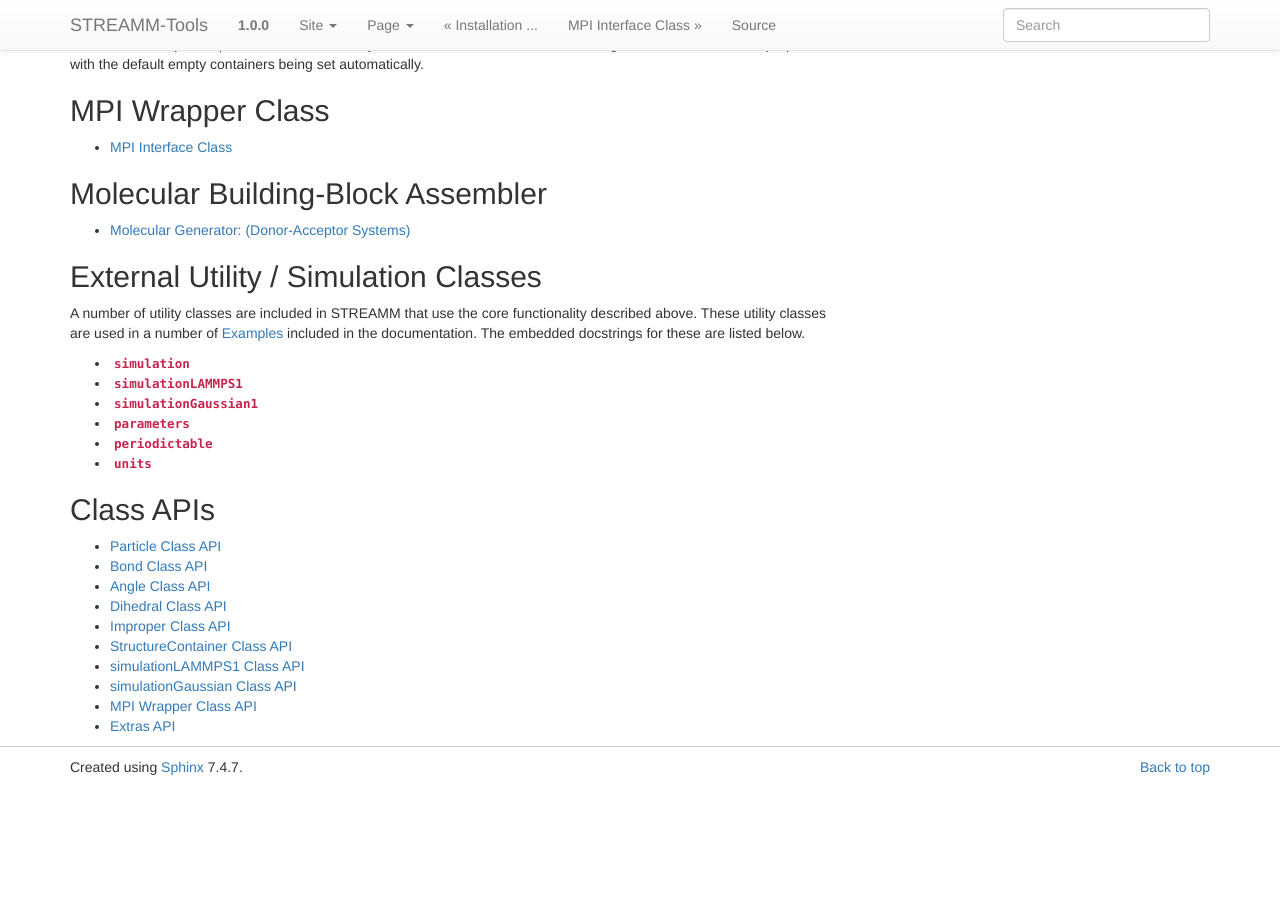
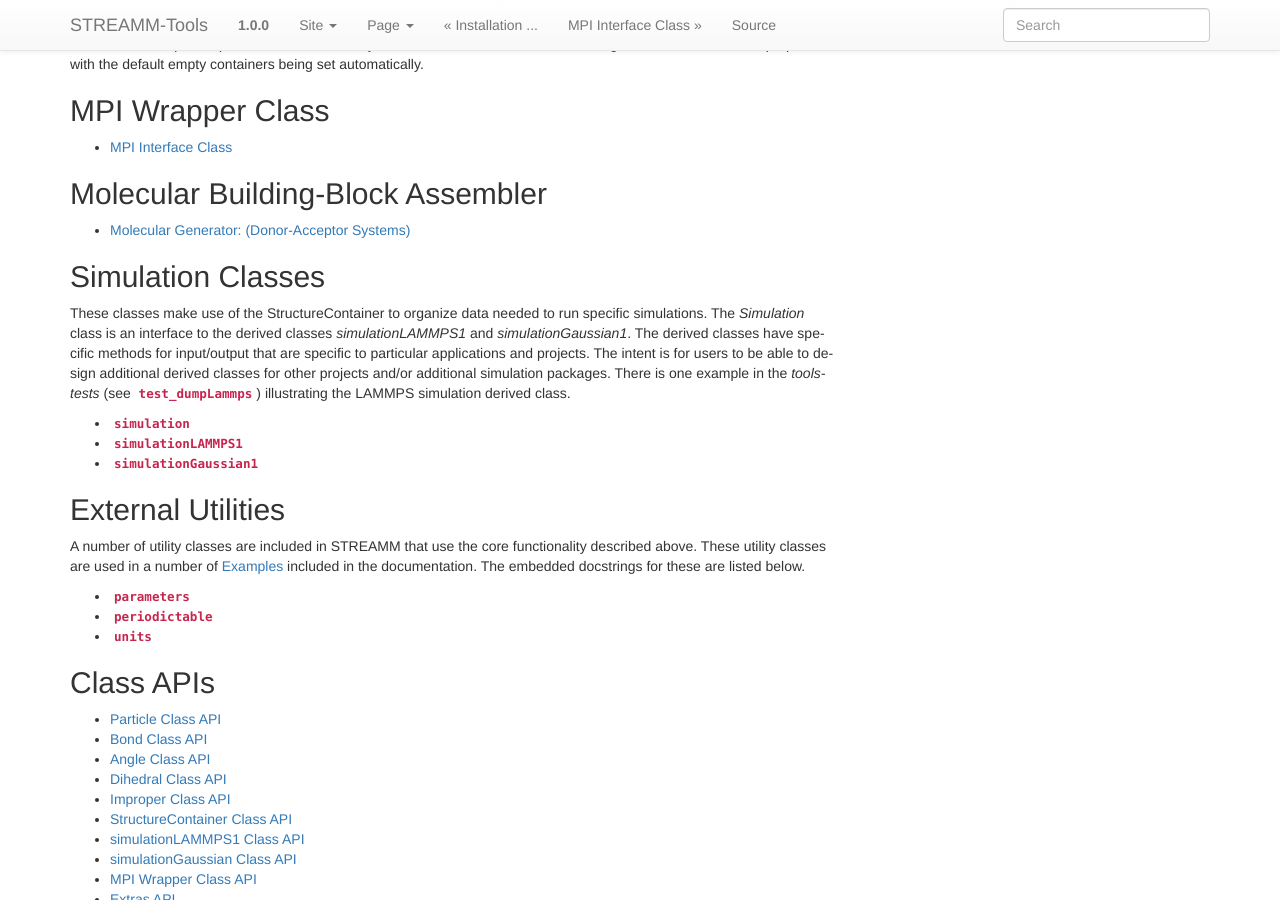
Before and after one commit to NREL/streamm-tools, a Sphinx documentation site: the page built from doc/source/framework_design.rst, in a window 1280 px wide and 900 px high, scrolled down 1026 px. Built offline with Sphinx 7.4.7, drawn with Linux system fonts in a browser that asks for light colours; pages that are not in the unit, such as notebooks, are missing from menus; before the commit the page ends 1813 px from its top, so only the background shows below that.

Commit message:
Adding separate discussion of simulation classes

```diff
--- a/doc/source/framework_design.rst
+++ b/doc/source/framework_design.rst
@@ -67,16 +67,29 @@
 
 
 
-External Utility / Simulation Classes
+Simulation Classes
+===========================================
+
+These classes make use of the StructureContainer to organize data needed to run specific simulations.
+The `Simulation` class is an interface to the derived classes `simulationLAMMPS1` and `simulationGaussian1`.
+The derived classes have specific methods for input/output that are specific to particular applications
+and projects. The intent is for users to be able to design additional derived classes for other projects
+and/or additional simulation packages. There is one example in the `tools-tests` (see :mod:`test_dumpLammps`)
+illustrating the LAMMPS simulation derived class.
+
+- :mod:`simulation`
+- :mod:`simulationLAMMPS1`
+- :mod:`simulationGaussian1`
+
+
+
+External Utilities
 ===========================================
 
 A number of utility classes are included in STREAMM that use the core functionality described above.
 These utility classes are used in a number of :ref:`examples` included in the documentation.
 The embedded docstrings for these are listed below.
 
-- :mod:`simulation`
-- :mod:`simulationLAMMPS1`
-- :mod:`simulationGaussian1`
 - :mod:`parameters`
 - :mod:`periodictable`
 - :mod:`units`
```
